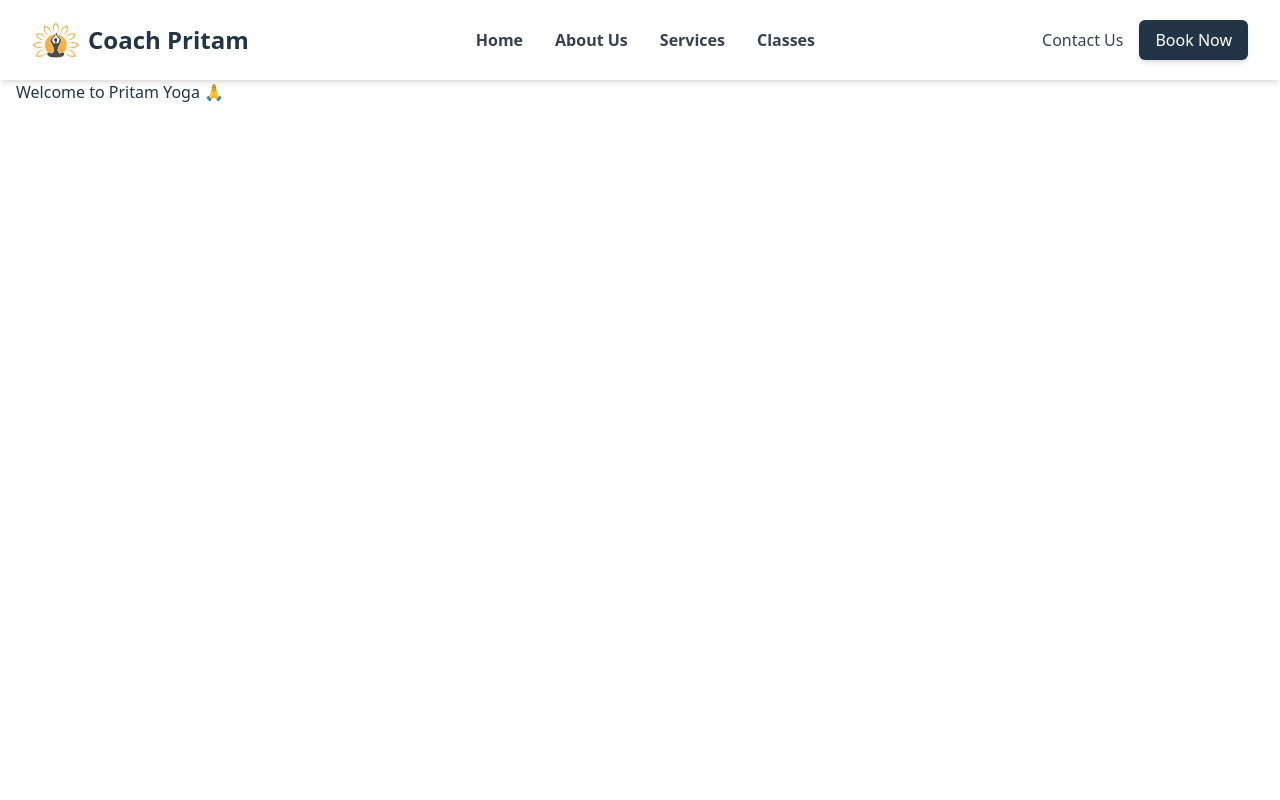
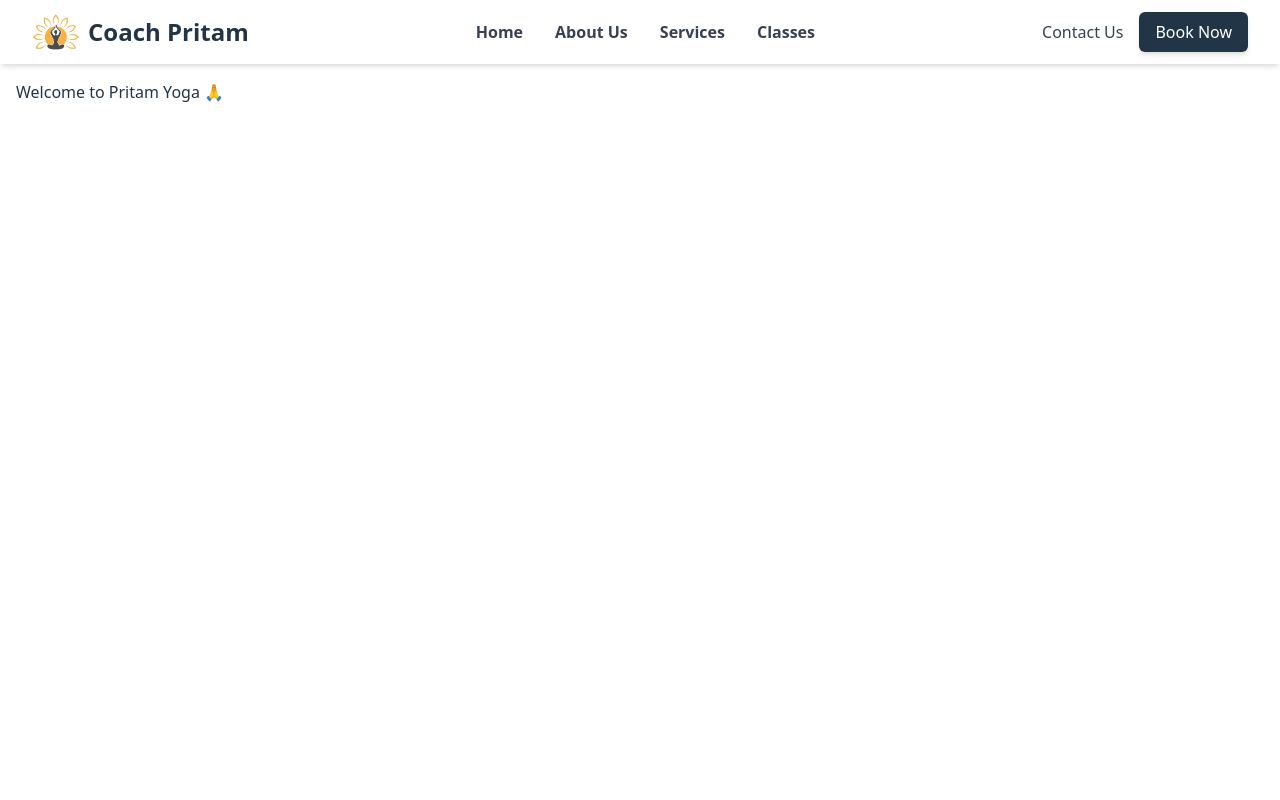
Before and after one commit to aarvi18/coach-pritam-yoga-instructor, a React (Vite) app: page / in a window 1280 px wide. Shown: the top 800 px of the page. Built offline with nearby package versions, Linux system fonts and the light colour scheme.

Commit message:
refactor : reduce navbar padding

```diff
--- a/src/components/navbar/Navbar.tsx
+++ b/src/components/navbar/Navbar.tsx
@@ -9,7 +9,7 @@
 
     return (
         <nav className="w-full fixed top-0 left-0 bg-white shadow-md z-50">
-            <div className="max-w-7xl mx-auto px-4 sm:px-6 lg:px-8 py-4 flex items-center justify-between">
+            <div className="max-w-7xl mx-auto px-4 sm:px-6 lg:px-8 py-2 flex items-center justify-between">
                 <NavbarLogo />
 
                 <div className="hidden md:flex flex-1 justify-center">
```
